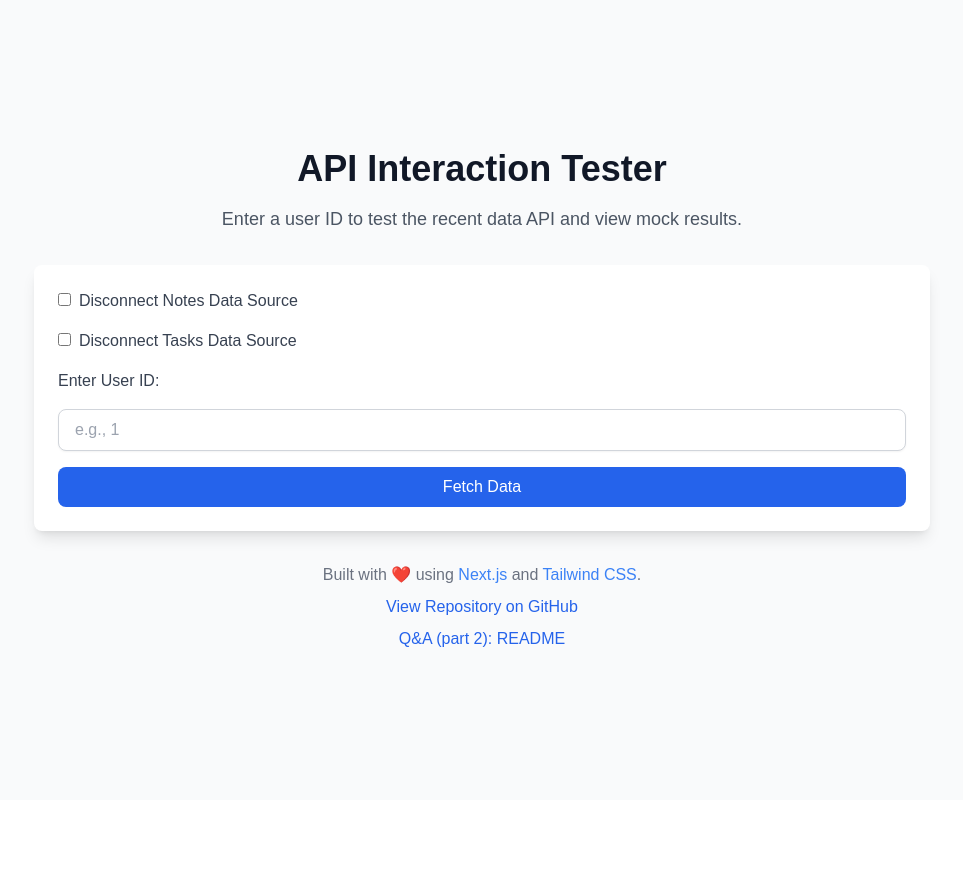
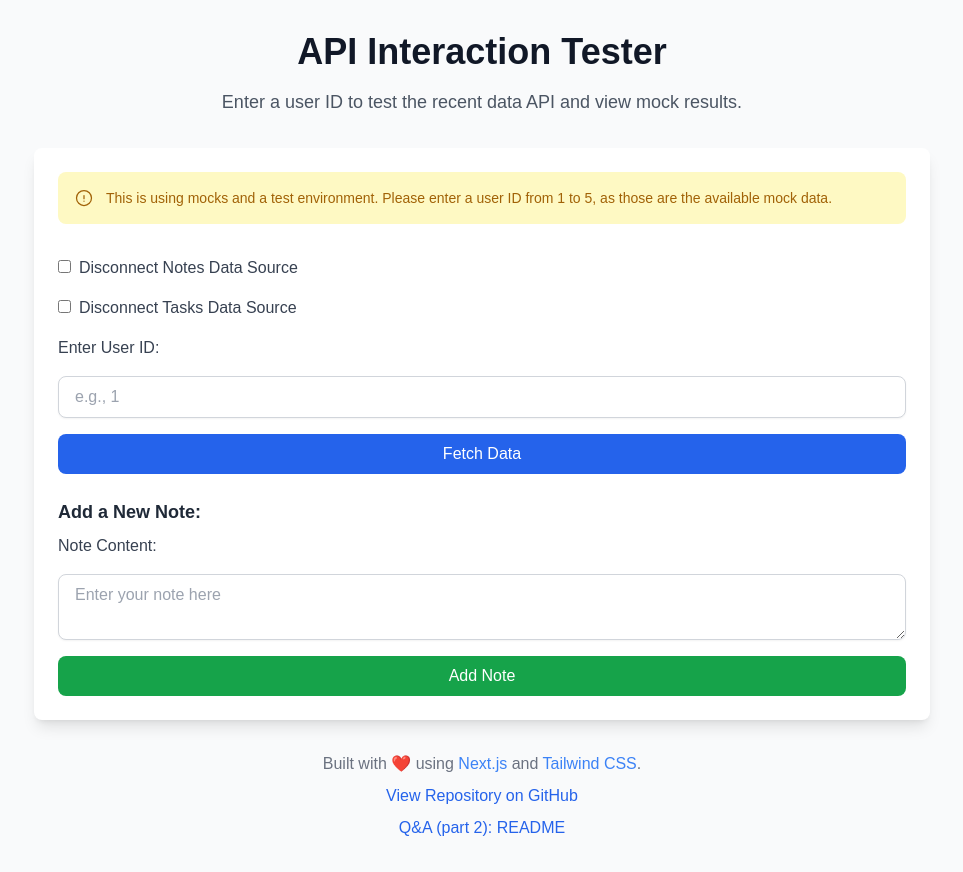
Before and after one commit to moe12572/theloomaproject, a Next.js app: page / in a window 1280 px wide. Shown: the whole page, without its empty margins (158-1121 px from the left). Before the commit the page ends 800 px from the top, so only its background shows below. Built offline with nearby package versions, Linux system fonts and the light colour scheme.

Commit message:
api post notes

```diff
--- a/app/api/recent-data/route.js
+++ b/app/api/recent-data/route.js
@@ -65,3 +65,28 @@ export const getTasksFromMock = async (userId) => {
 
   return userTasks;
 };
+
+// Mock function to add a note
+export const addNoteMock = async (userId, note) => {
+  const timestamp = Date.now();
+  console.log(`Mock adding note: { userId: ${userId}, timestamp: ${timestamp}, note: "${note}" }`);
+  return { userId, timestamp, note };
+};
+
+// Mock POST handler
+export async function POST(req) {
+  try {
+    const { userId, note } = await req.json();
+
+    if (!userId || !note) {
+      return new Response(JSON.stringify({ error: 'userId and note are required' }), { status: 400 });
+    }
+
+    const newNote = await addNoteMock(userId, note);
+
+    return new Response(JSON.stringify({ message: 'Note added successfully', note: newNote }), { status: 200 });
+  } catch (error) {
+    console.error('Error adding note:', error);
+    return new Response(JSON.stringify({ error: 'Internal Server Error' }), { status: 500 });
+  }
+}
--- a/app/components/DataTester.jsx
+++ b/app/components/DataTester.jsx
@@ -3,6 +3,7 @@ import { ExclamationCircleIcon } from "@heroicons/react/24/outline";
 
 const DataTester = () => {
   const [userId, setUserId] = useState("");
+  const [note, setNote] = useState("");
   const [error, setError] = useState(null);
   const [result, setResult] = useState(null);
   const [isMounted, setIsMounted] = useState(false);
@@ -45,6 +46,34 @@ const DataTester = () => {
     }
   };
 
+  const addNote = async () => {
+    if (!validateForm() || !note.trim()) {
+      setError("Note content is required.");
+      return;
+    }
+
+    try {
+      const response = await fetch('/api/recent-data', {
+        method: 'POST',
+        headers: {
+          'Content-Type': 'application/json',
+        },
+        body: JSON.stringify({ userId, note }),
+      });
+
+      const data = await response.json();
+
+      if (!response.ok) {
+        setError(data.error || "An error occurred while adding the note.");
+      } else {
+        setError(null);
+        setNote(""); // Clear the note input
+        alert("Note added successfully!");
+      }
+    } catch (err) {
+      setError(`Failed to add note. Please try again. Error: ${err.message}`);
+    }
+  };
   if (!isMounted) return null; // Prevents SSR mismatches
 
   return (
@@ -56,6 +85,31 @@ const DataTester = () => {
         }}
         className="flex flex-col gap-4"
       >
+        {!error ? (
+          <div className="bg-yellow-100 text-yellow-700 p-4 rounded-lg mb-4" role="alert">
+            <div className="flex">
+              <div className="flex-shrink-0">
+                <ExclamationCircleIcon className="h-5 w-5" aria-hidden="true" />
+              </div>
+              <div className="ml-3">
+                <p className="text-sm">
+                  This is using mocks and a test environment. Please enter a user ID from 1 to 5, as those are the available mock data.
+                </p>
+              </div>
+            </div>
+          </div>
+        ) : (
+          <div className="bg-red-100 text-red-700 p-4 rounded-lg" role="alert">
+            <div className="flex">
+              <div className="flex-shrink-0">
+                <ExclamationCircleIcon className="h-5 w-5" aria-hidden="true" />
+              </div>
+              <div className="ml-3">
+                <p className="text-sm">{error}</p>
+              </div>
+            </div>
+          </div>
+        )}
         <label htmlFor="disconnectNotes" className="text-gray-700 font-medium">
           <input
             type="checkbox"
@@ -95,6 +149,34 @@ const DataTester = () => {
         </button>
       </form>
 
+      <div className="mt-6">
+        <h3 className="text-lg font-bold text-gray-800 mb-2">Add a New Note:</h3>
+        <form
+          onSubmit={(e) => {
+            e.preventDefault();
+            addNote();
+          }}
+          className="flex flex-col gap-4"
+        >
+          <label htmlFor="note" className="text-gray-700 font-medium">
+            Note Content:
+          </label>
+          <textarea
+            id="note"
+            value={note}
+            onChange={(e) => setNote(e.target.value)}
+            className="w-full px-4 py-2 border border-gray-300 text-gray-700 rounded-lg shadow-sm focus:ring focus:ring-blue-300 focus:outline-none"
+            placeholder="Enter your note here"
+          />
+          <button
+            type="submit"
+            className="w-full bg-green-600 text-white py-2 rounded-lg hover:bg-green-700 focus:ring focus:ring-green-300"
+          >
+            Add Note
+          </button>
+        </form>
+      </div>
+
       {result && (
         <div className="mt-6 bg-gray-100 p-4 rounded-lg shadow">
           <h3 className="text-lg font-bold text-gray-800 mb-2">API Result:</h3>
--- /dev/null
+++ b/app/utils/appendNoteToCSV.js
@@ -0,0 +1,18 @@
+import fs from 'fs';
+import path from 'path';
+
+export const appendNoteToCSV = (userId, timestamp, note) => {
+  const csvLine = `${timestamp},${userId},${note}\n`;
+  const filePath = path.resolve('app/assets/notes.csv');
+
+  return new Promise((resolve, reject) => {
+    fs.appendFile(filePath, csvLine, (err) => {
+      if (err) {
+        console.error('Error appending to notes.csv:', err);
+        reject(err);
+      } else {
+        resolve();
+      }
+    });
+  });
+};
```
